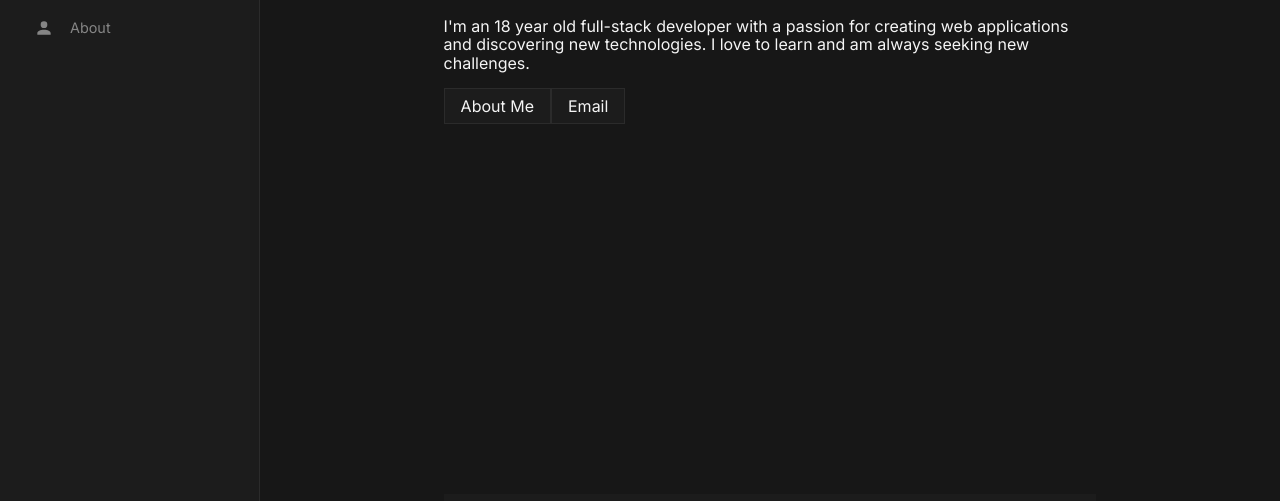
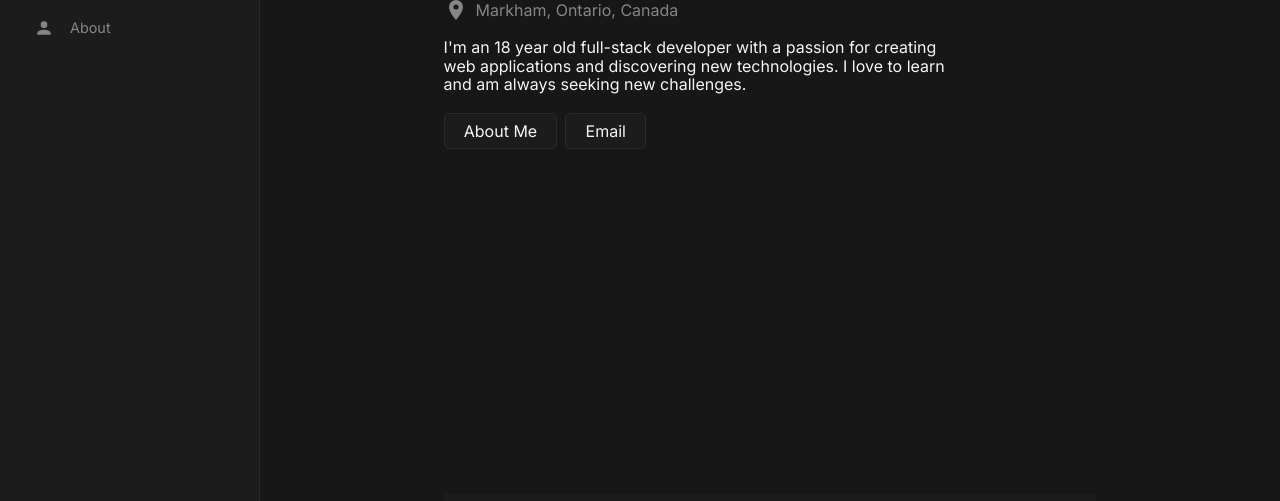
Before and after one commit to nataliewxngg/nataliewxngg, a website built with webpack: page src/template.html in a window 1280 px wide. Shown: the part 256-757 px from the top of the page. Built offline with nearby package versions, Linux system fonts and the light colour scheme.

Commit message:
Complete header of home page

```diff
--- a/src/index.js
+++ b/src/index.js
@@ -8,6 +8,7 @@ import education from './pages/education';
 import about from './pages/about';
 
 import './styles/home.css';
+import './styles/nav.css';
 
 firstLoad();
 
--- a/src/pages/home.js
+++ b/src/pages/home.js
@@ -20,9 +20,20 @@ export default function Home() {
     greeting.appendChild(greetingSpan);
     header.appendChild(greeting);
 
-    const location = document.createElement('p');
+    const location = document.createElement('div');
     location.setAttribute('id', 'location');
-    location.innerText = 'Markham, Ontario, Canada';
+    const locationSVG = document.createElementNS('http://www.w3.org/2000/svg', 'svg');
+    const locationSVGPath = document.createElementNS('http://www.w3.org/2000/svg', 'path');
+    locationSVG.setAttribute('viewBox', '0 0 24 24');
+    locationSVGPath.setAttribute(
+        'd',
+        'M12,11.5A2.5,2.5 0 0,1 9.5,9A2.5,2.5 0 0,1 12,6.5A2.5,2.5 0 0,1 14.5,9A2.5,2.5 0 0,1 12,11.5M12,2A7,7 0 0,0 5,9C5,14.25 12,22 12,22C12,22 19,14.25 19,9A7,7 0 0,0 12,2Z'
+    );
+    const locationText = document.createElement('p');
+    locationText.innerText = 'Markham, Ontario, Canada';
+    locationSVG.appendChild(locationSVGPath);
+    location.appendChild(locationSVG);
+    location.appendChild(locationText);
     header.appendChild(location);
 
     const description = document.createElement('p');
@@ -30,18 +41,20 @@ export default function Home() {
     description.innerText = 'I\'m an 18 year old full-stack developer with a passion for creating web applications and discovering new technologies. I love to learn and am always seeking new challenges.';
     header.appendChild(description);
 
+    const buttons = document.createElement('div');
+    buttons.setAttribute('id', 'buttons-container');
     const aboutButton = document.createElement('button');
     aboutButton.setAttribute('id', 'about-button');
     aboutButton.innerText = 'About Me';
-    header.appendChild(aboutButton);
-
+    buttons.appendChild(aboutButton);
     const emailButton = document.createElement('button');
     emailButton.setAttribute('id', 'email-button');
     const emailLink = document.createElement('a');
     emailLink.setAttribute('href', 'mailto:natalieltwong@gmail.com');
     emailLink.innerText = 'Email';
     emailButton.appendChild(emailLink);
-    header.appendChild(emailButton);
+    buttons.appendChild(emailButton);
+    header.appendChild(buttons);
 
     content.appendChild(header);
 
--- a/src/styles/home.css
+++ b/src/styles/home.css
@@ -1,5 +1,4 @@
 @import url('https://unpkg.com/modern-normalize@3.0.1/modern-normalize.css');
-@import url(./nav.css);
 
 :root {
     --text-color: #f5f5f5;
@@ -15,7 +14,6 @@
     --default-transition: all 0.4s ease-in-out;
 
     --primary-font: 'Inter', sans-serif;
-    --secondary-font: 'Roboto Serif', serif;
 }
 
 * {
@@ -73,7 +71,6 @@ footer svg {
     transition: var(--default-transition);
     vertical-align: middle;
 }
-
 footer svg:hover {
     fill: var(--primary-color);
     cursor: pointer;
@@ -89,8 +86,14 @@ article {
 
 article #profile { display: none; }
 
+#content header {
+    display: flex;
+    flex-direction: column;
+
+    gap: 1rem;
+}
+
 #greeting { font-size: clamp(2rem, 5vw, 3rem); }
-
 #greeting span {
     color: #595959;
     background-image: linear-gradient(0deg, #595959 , #D4D4D4 100%);
@@ -100,29 +103,48 @@ article #profile { display: none; }
 }
 
 #location {
-    color: var(--primary-color);
+    display: flex;
+    align-items: center;
+    gap: 0.5rem;
+}
+#location p { color: var(--primary-color); }
+#location svg {
+    width: 1.5rem;
+    fill: var(--primary-color);
+    vertical-align: middle;
 }
 
-#description {
-    margin: 1rem 0;
+#description { width: 80%; }
+
+#content header #buttons-container {
+    display: flex;
+    align-items: center;
+    gap: 0.5rem;
+    margin: 0.2rem 0;
 }
 
 #content header button {
     background: none;
     border: 1px solid var(--outline-color);
+    border-radius: 5px;
     background-color: var(--muted-bg-color);
-    padding: 0.5rem 1rem;
+    padding: 0.5rem 1.2rem;
     color: var(--text-color);
+
+    transition: var(--default-transition);
 }
-
 #content header button:hover {
     cursor: pointer;
+    color: var(--primary-color);
 }
 
 #content header button a {
     text-decoration: none;
     color: var(--text-color);
+
+    transition: var(--default-transition);
 }
+#content header button:hover a { color: var(--primary-color); }
 
 /* mobile user styles */
 @media only screen and (max-width: 900px) {
@@ -140,4 +162,6 @@ article #profile { display: none; }
         display: flex;
         margin-bottom: 2rem;
     }
+
+    #description { width: 100%; }
 }
```
